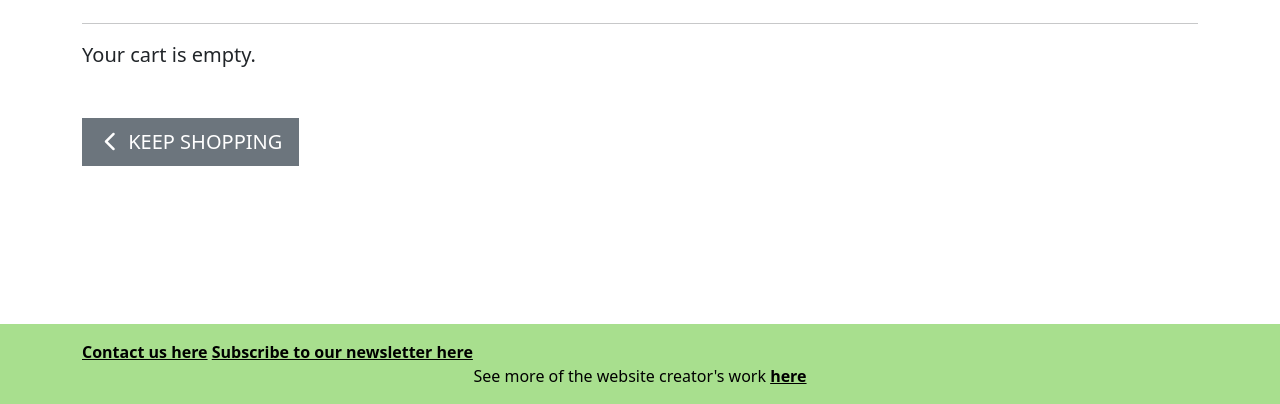
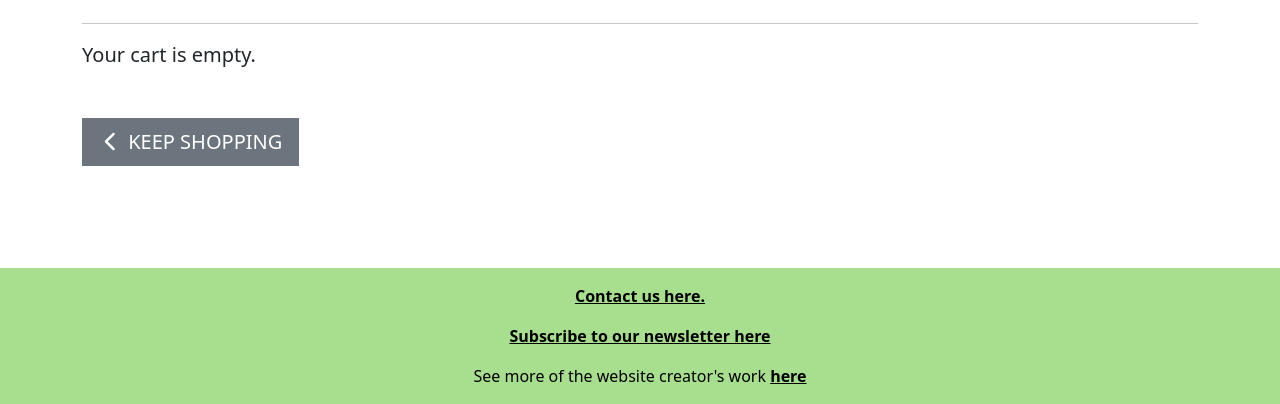
Before and after one commit to Dekeypetey40/kaberg-design, a Django app: page /cart/ in a window 1280 px wide. Shown: the part 396-800 px from the top of the page. Run offline with Django 4.2, Linux system fonts and the light colour scheme; some libraries are stand-ins or nearby versions.

Commit message:
Fix footer

```diff
--- a/templates/base.html
+++ b/templates/base.html
@@ -143,14 +143,20 @@
     </main>
     <!-- Footer-->
     <footer class="py-3 bg-green text-black">
-        <div class="container">
-            <a class="text-underline-hover footer-text fw-bolder text-black"
-                aria-label="Contact us here" href="{% url 'contact_us' %}">Contact us
-                here</a>
+        <div class="row">
+            <div class="col d-flex flex-column justify-content-center">
+            <p class="text-center">
+                <a class="text-underline-hover footer-text fw-bolder text-black"
+                    aria-label="Contact us here" href="{% url 'contact_us' %}">Contact us
+                    here.</a>
+            </p>
+            <p class="text-center">
                 <a class="text-underline-hover footer-text fw-bolder text-black"
                 aria-label="Subscribe to our newsletter here" href="{% url 'subscribe' %}">Subscribe to our newsletter here</a>
+            </p>
             <p class="m-0 text-center footer-text">See more of the website creator's work <a class="text-underline-hover footer-text fw-bolder text-black" target="_blank"
                 aria-label="Visit the GitHub page of the creator of this site here" href="https://github.com/Dekeypetey40">here</a></p>
+            </div>
         </div>
     </footer>
     <!-- JS to apply active class to navlinks from stackoverflow -->
```
